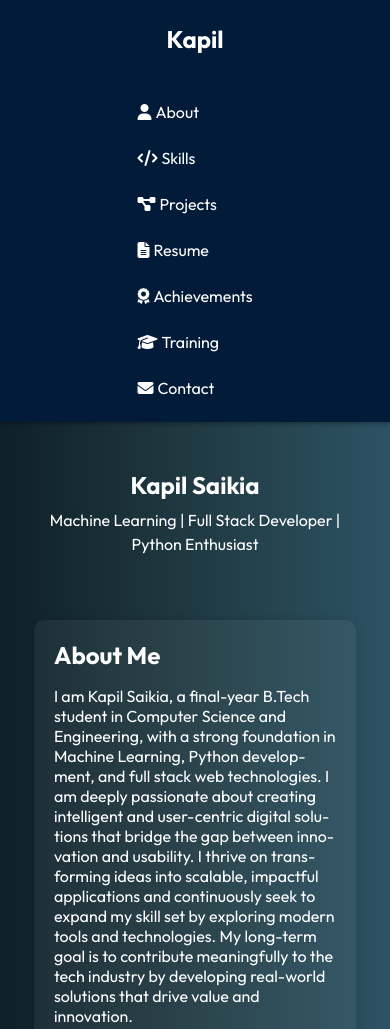
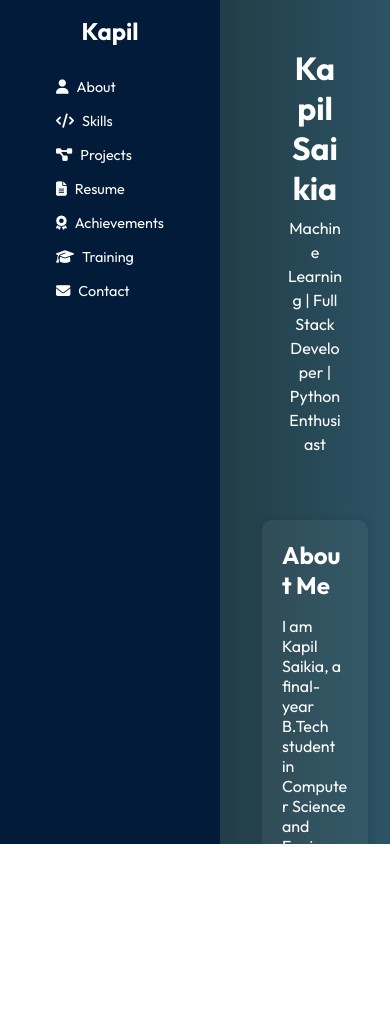
Before and after one commit to Kapil-Saikia/kapil-portfolio, a website: page index.html in a window 390 px wide. Shown: the top 1029 px of the page. After the commit the page ends 844 px from the top, so only its background shows below. Drawn offline with Linux system fonts and the light colour scheme.

Commit message:
Add files via upload

```diff
--- a/style.css
+++ b/style.css
@@ -422,64 +422,40 @@ body, html {
   white-space: normal;
   overflow-wrap: break-word;
 }
+/* Fix for keeping full desktop layout on mobile */
 @media (max-width: 768px) {
-  body {
-    flex-direction: column;
-    overflow-x: hidden;
+  html, body {
+    width: 100vw;
+    height: 100vh;
+    overflow: auto;
   }
 
   .sidebar {
-    width: 100%;
-    height: auto;
-    position: static;
+    width: 220px;
+    height: 100vh;
+    position: fixed;
     flex-direction: column;
     align-items: center;
-    justify-content: center;
-    padding: 1rem 0;
     background-color: #021B39;
-    box-shadow: 0 2px 4px rgba(0,0,0,0.3);
-    z-index: 999;
+    z-index: 1000;
+  }
+
+  main {
+    margin-left: 240px;
+    padding: 1rem;
+    width: calc(100% - 240px);
   }
 
   .logo-area img {
-    display: none;
-  }
-
-  .logo-area h1 {
-    font-size: 1.5rem;
-    margin: 0.5rem 0;
+    display: none; /* Optional: remove profile image */
   }
 
   .sidebar nav {
-    display: flex;
-    flex-wrap: wrap;
-    justify-content: center;
-    gap: 10px;
+    flex-direction: column;
+    gap: 1rem;
   }
 
   .sidebar nav a {
-    margin: 0.5rem;
-    font-size: 1rem;
-    display: inline-flex;
-    align-items: center;
-    gap: 4px;
-  }
-
-  main {
-    margin-left: 0;
-    width: 100%;
-    padding: 1rem;
-  }
-
-  .card {
-    width: 100%;
-  }
-
-  .hero h2 {
-    font-size: 1.5rem;
-  }
-
-  .hero p {
-    font-size: 1rem;
+    font-size: 0.9rem;
   }
 }
```
